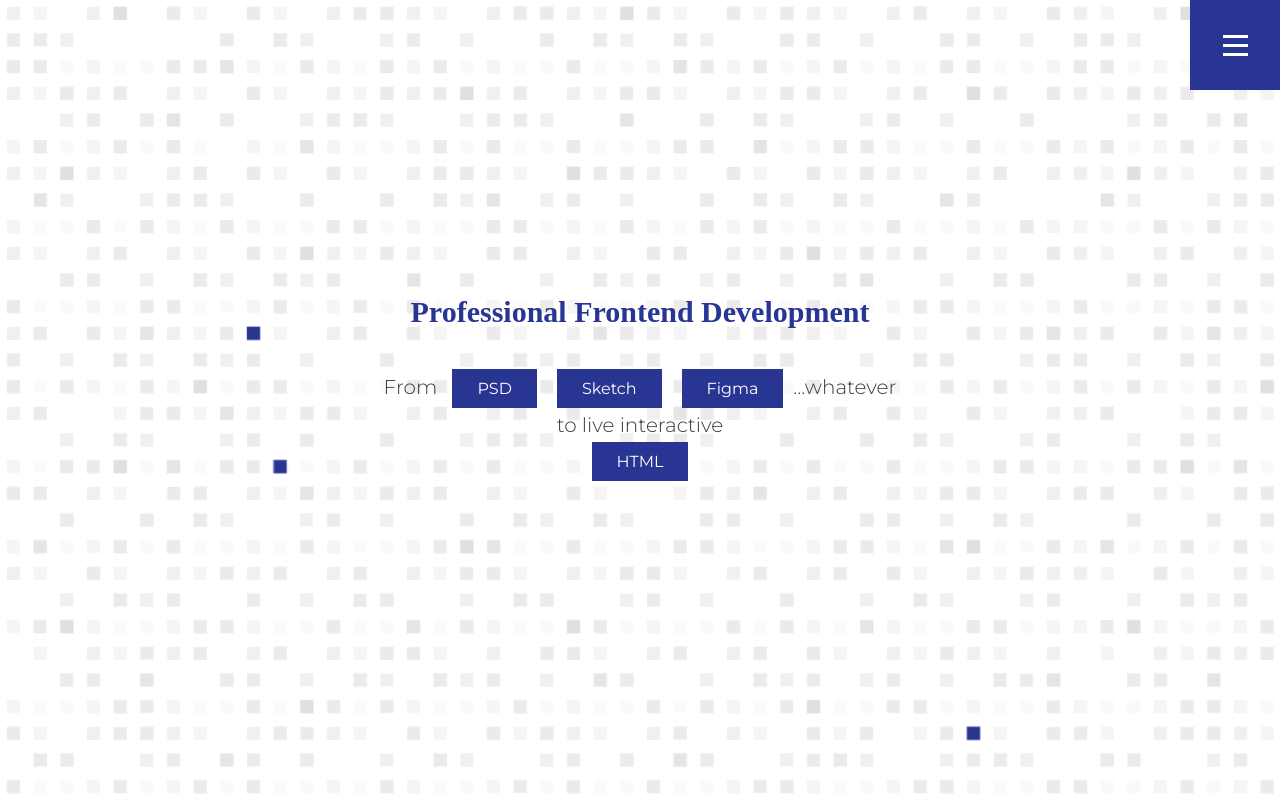
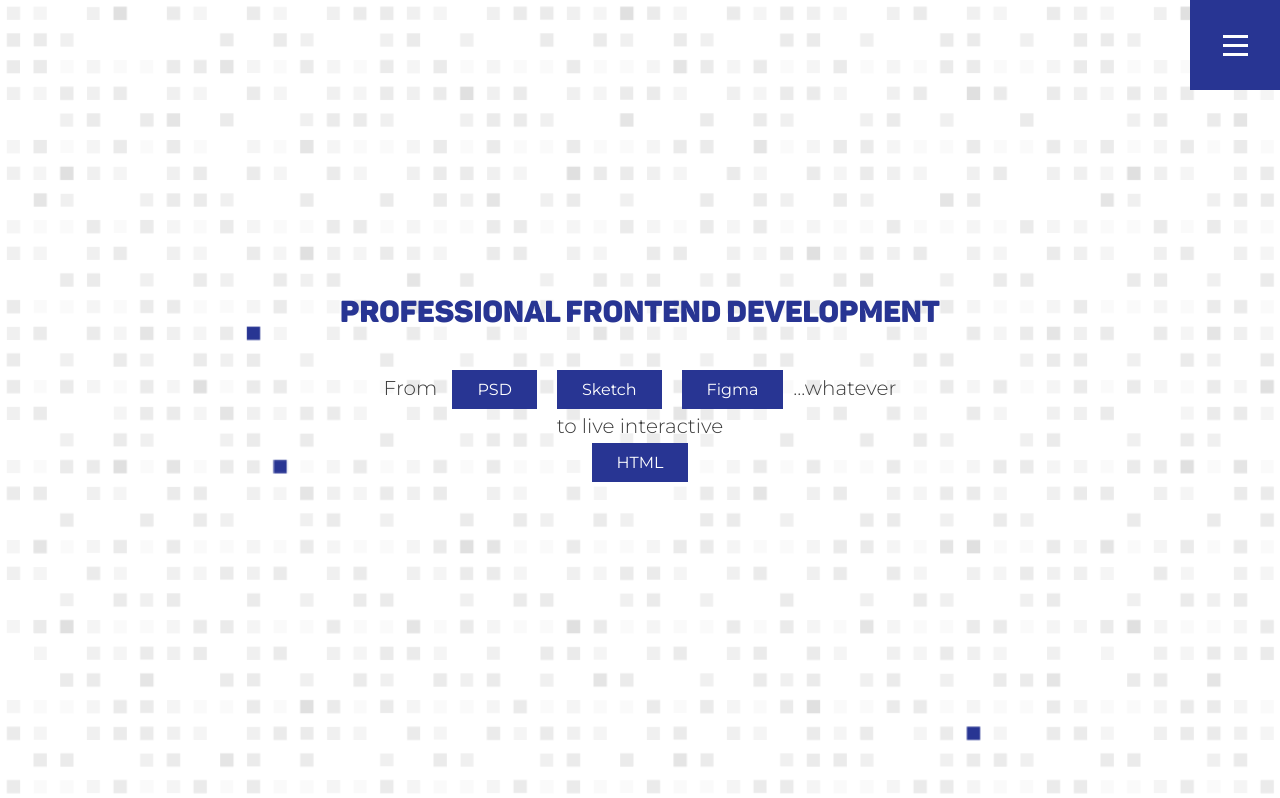
Before and after one commit to Oksana-1/imakeweb, a Vue app: page / in a window 1280 px wide. Shown: the top 798 px of the page. Built offline with nearby package versions, Linux system fonts and the light colour scheme.

Commit message:
Make fonts great again

```diff
--- a/src/assets/css/app.css
+++ b/src/assets/css/app.css
@@ -1,15 +1,15 @@
 @import url("https://fonts.googleapis.com/css?family=Montserrat:300,400,600,700|Open+Sans:400,700&display=swap");
 @font-face {
   font-family: "Panton";
-  src: asset-url("/assets/fontsPanton-LightCaps.eot");
-  src: asset-url("/assets/fontsPanton-LightCaps.eot?#iefix") format("embedded-opentype"), asset-url("/assets/fontsPanton-LightCaps.woff") format("woff"), asset-url("/assets/fontsPanton-LightCaps.woff2") format("woff2"), asset-url("/assets/fontsPanton-LightCaps.ttf") format("truetype"), asset-url("/assets/fontsPanton-LightCaps.svg#Panton") format("svg");
+  src: url("../fonts/Panton-LightCaps.eot");
+  src: url("../fonts/Panton-LightCaps.eot?#iefix") format("embedded-opentype"), url("../fonts/Panton-LightCaps.woff2") format("woff2"), url("../fonts/Panton-LightCaps.woff") format("woff"), url("../fonts/Panton-LightCaps.ttf") format("truetype");
   font-weight: 300;
   font-style: normal;
 }
 @font-face {
   font-family: "Panton";
-  src: asset-url("/assets/fontsPanton-BlackCaps.eot");
-  src: asset-url("/assets/fontsPanton-BlackCaps.eot?#iefix") format("embedded-opentype"), asset-url("/assets/fontsPanton-BlackCaps.woff") format("woff"), asset-url("/assets/fontsPanton-BlackCaps.woff2") format("woff2"), asset-url("/assets/fontsPanton-BlackCaps.ttf") format("truetype"), asset-url("/assets/fontsPanton-BlackCaps.svg#Panton") format("svg");
+  src: url("../fonts/Panton-BlackCaps.eot");
+  src: url("../fonts/Panton-BlackCaps.eot?#iefix") format("embedded-opentype"), url("../fonts/Panton-BlackCaps.woff2") format("woff2"), url("../fonts/Panton-BlackCaps.woff") format("woff"), url("../fonts/Panton-BlackCaps.ttf") format("truetype");
   font-weight: 900;
   font-style: normal;
 }
```
